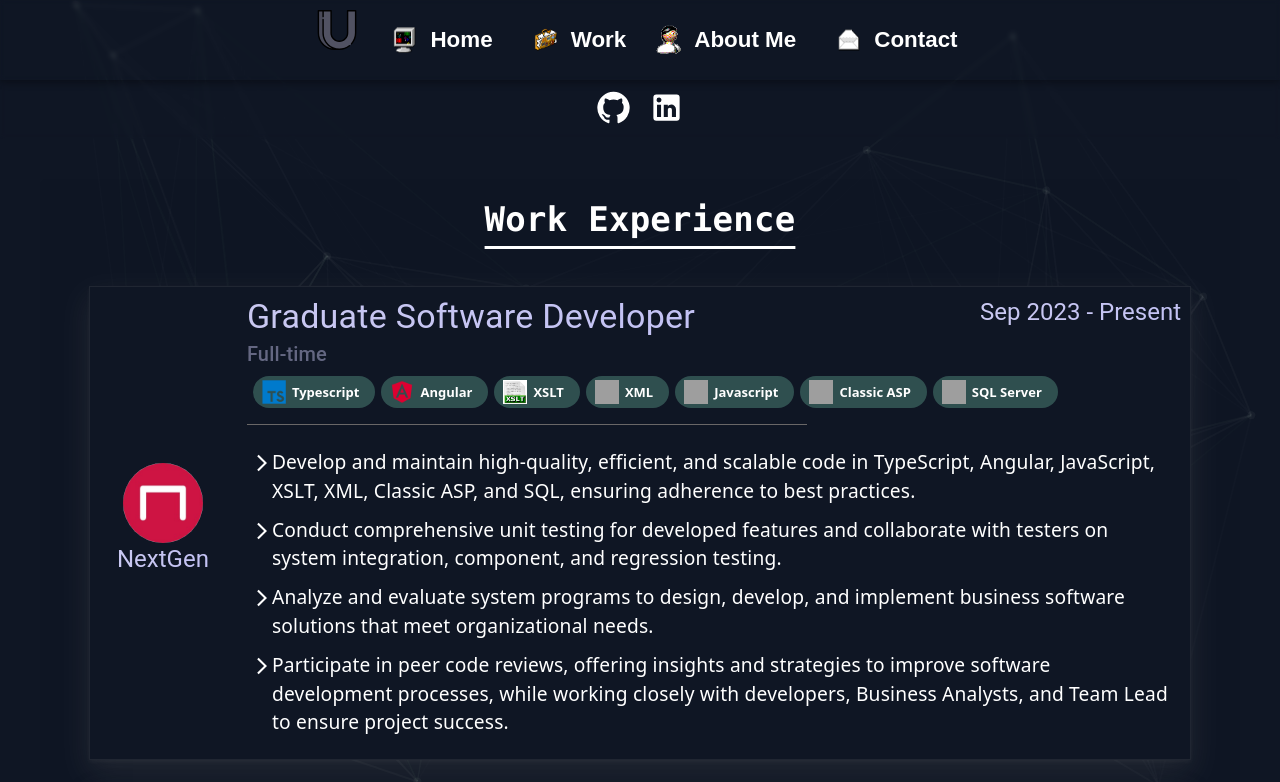
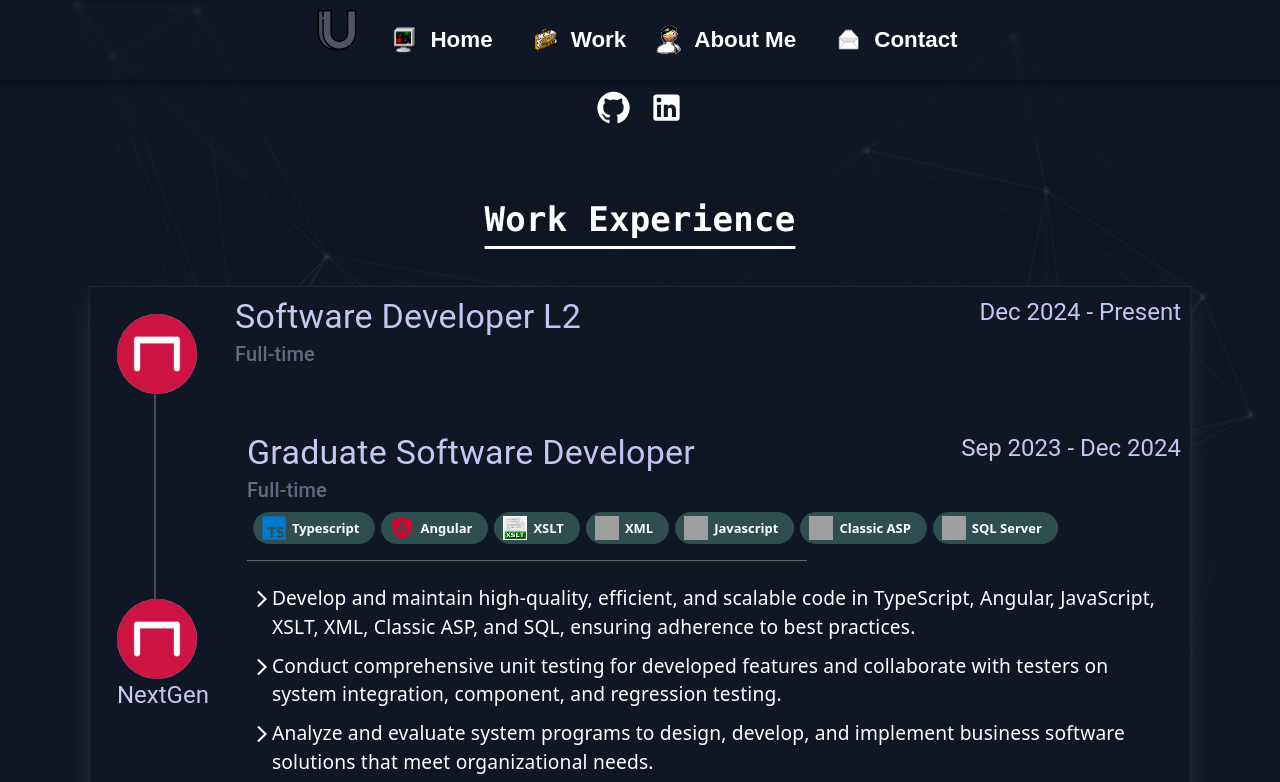
Before and after one commit to Uzaif-Sheikh/portfolio, a React (Create React App) app: page /projects in a window 1280 px wide. Shown: the top 782 px of the page. Built offline with nearby package versions, Linux system fonts and the light colour scheme; grey boxes are pictures that could not be loaded.

Commit message:
updated work section

```diff
--- a/src/components/Projects.css
+++ b/src/components/Projects.css
@@ -86,11 +86,21 @@
     cursor: pointer !important;
     transition: all .6s ease-in-out !important;
     display: flex;
+    flex-direction: column;
 }
 
 .work-content:hover {
     transform: scale(1.001) !important;
     box-shadow: 0px 10px 20px 2px rgba(255, 254, 254, 0.25);
+}
+
+.line {
+    position: absolute;
+    background-color: rgb(77, 76, 76);
+    width: 2px;
+    height: 50%;
+    top: -6%;
+    left: 44%;
 }
 
 .work-img {
@@ -99,7 +109,8 @@
     flex-direction: column;
     justify-content: center;
     align-items: center;
-    padding: 28px
+    padding: 28px;
+    position: relative;
 }
 
 .work-detail {
--- a/src/components/Projects.js
+++ b/src/components/Projects.js
@@ -38,7 +38,33 @@ export default function Projects() {
                     <Typography variant="h4" className="about-title">Work Experience</Typography>
                     <Box className="workex-container">
                         <div className="work-content">
+                        <div style={{"display": "flex"}}>
+                                <div className="work-img" style={{"flexGrow": "0", "zIndex": "100"}}>
+                                    <Avatar
+                                        alt="Remy Sharp"
+                                        src={nglogo}
+                                        sx={{ width: 80, height: 80 }}
+                                        className="avatar-cls"
+                                    />
+                                </div>
+                                <div className="work-detail">
+                                    <div className="work-title">
+                                        <Typography gutterBottom variant="h4" className="job-title" component="div">
+                                            Software Developer L2
+                                        </Typography>
+                                        <Typography gutterBottom variant="h5" className="job-title" component="div">
+                                            Dec 2024 - Present
+                                        </Typography>
+                                    </div>
+                                    <Typography gutterBottom variant="h6" className="work-time" component="div">
+                                        Full-time
+                                    </Typography>
+                                </div>
+                            </div>
+                            <div style={{"display": "flex"}}>
                                 <div className="work-img">
+                                    <div className="line"></div>
+                                    <div>
                                         <Avatar
                                             alt="Remy Sharp"
                                             src={nglogo}
@@ -49,13 +75,14 @@ export default function Projects() {
                                             NextGen
                                         </Typography>
                                     </div>
+                                </div>
                                 <div className="work-detail">
                                     <div className="work-title">
                                         <Typography gutterBottom variant="h4" className="job-title" component="div">
                                             Graduate Software Developer
                                         </Typography>
                                         <Typography gutterBottom variant="h5" className="job-title" component="div">
-                                        Sep 2023 - Present
+                                            Sep 2023 - Dec 2024
                                         </Typography>
                                     </div>
                                     <Typography gutterBottom variant="h6" className="work-time" component="div">
@@ -112,7 +139,9 @@ export default function Projects() {
                                     </List>
                                 </div>
                             </div>
+                        </div>
                         <div className="work-content">
+                            <div style={{"display": "flex"}}>
                                 <div className="work-img">
                                     <Avatar
                                         alt="Remy Sharp"
@@ -181,6 +210,7 @@ export default function Projects() {
                                             <Typography className="about-intro">Built a serverless Azure function for backend services using Python to reduce processing time.</Typography>
                                         </ListItemIcon>
                                     </List>
+                                </div>
                             </div>
                         </div>
                     </Box>
```
Lines whose indentation alone changed are shown as unchanged.
